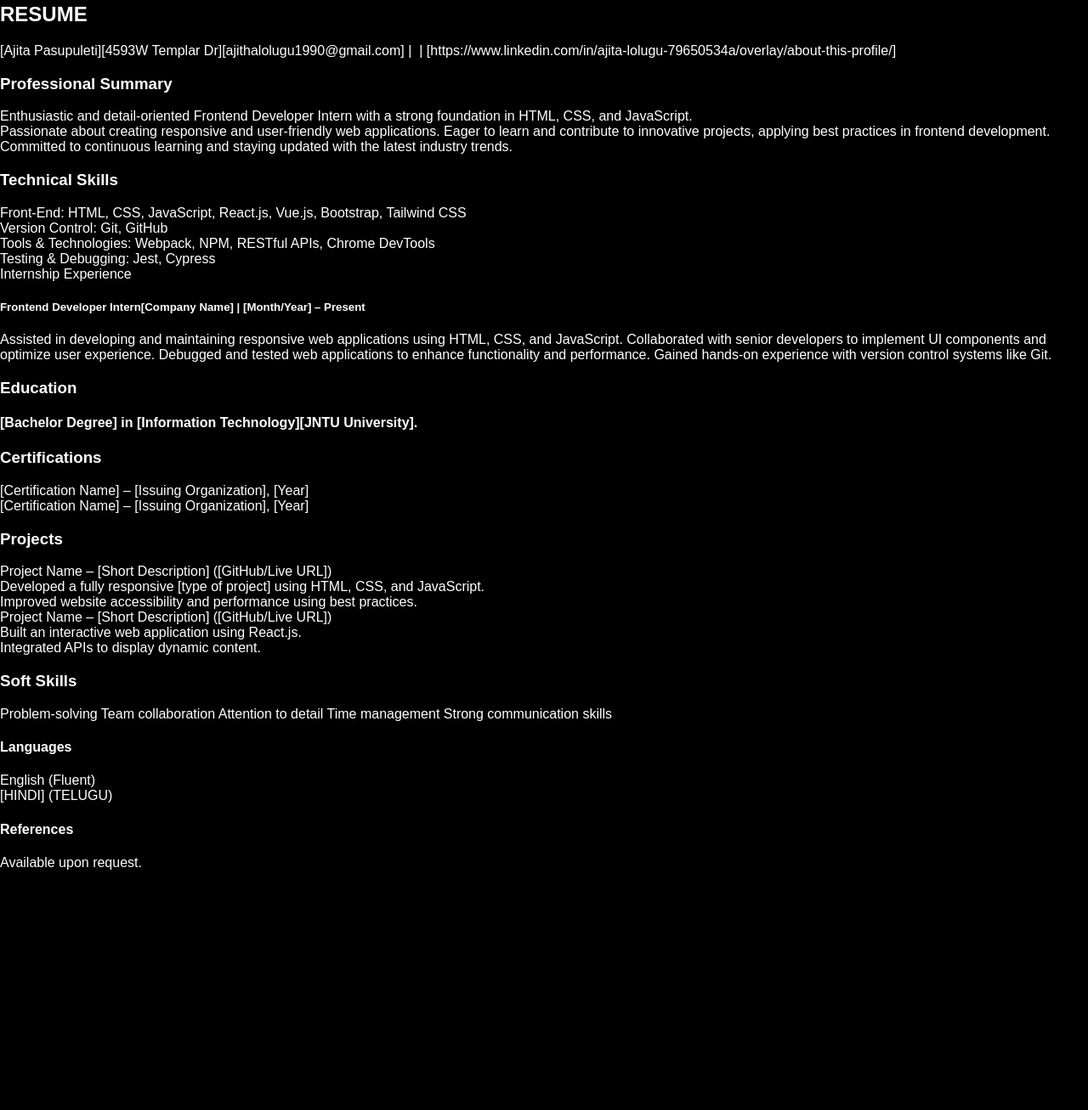
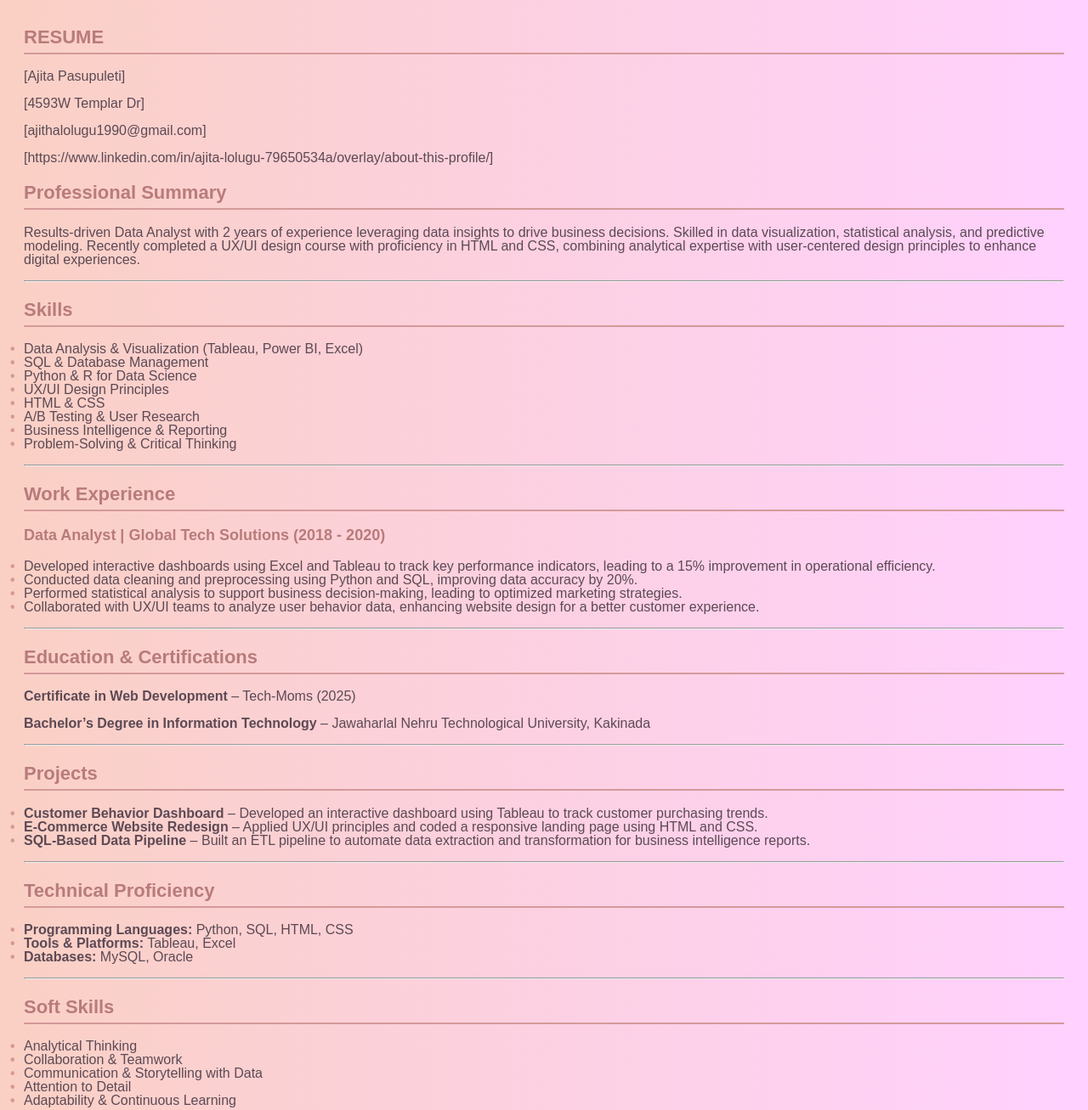
Before and after one commit to ajithalolugu/ajithalolugu.github.io, a plain HTML site: page resume.html in a window 1280 px wide. Shown: the part 17-1324 px from the top of the page at 85% size. Before the commit the page ends 1042 px from the top, so only its background shows below. Drawn offline with Linux system fonts and the light colour scheme.

Commit message:
changes to index file

```diff
--- a/resume.css
+++ b/resume.css
@@ -1,13 +1,87 @@
 body {
-    font-family: Arial, Helvetica, sans-serif;
-    margin: 0%;
-    padding: 0%;
-    background-color: black;
-    color: white;
-    align-items: center;
+    font-family: 'Arial', sans-serif;
+    background: linear-gradient(to right, #FAD0C4, #FFD1FF);
+    color: #5D4954;
+    padding: 20px;
+}
+
+.container {
+    max-width: 800px;
+    margin: auto;
+    background: #FFFFFF;
+    padding: 20px;
+    border-radius: 10px;
+    box-shadow: 0 4px 8px rgba(0, 0, 0, 0.1);
+}
+
+h1,
+h2,
+h3 {
+    color: #B87B7B;
+}
+
+h1 {
+    font-size: 28px;
+    text-align: center;
+    font-weight: bold;
 }
 
 h2 {
+    font-size: 22px;
+    margin-top: 20px;
+    border-bottom: 2px solid #D49A9A;
+    padding-bottom: 5px;
+}
 
-    justify-content: center;
+h3 {
+    font-size: 18px;
+    margin-top: 15px;
+    color: #B87B7B;
 }
+
+p,
+li {
+    font-size: 16px;
+    line-height: 1.0;
+}
+
+ul {
+    list-style: none;
+    padding-left: 0;
+}
+
+ul li::before {
+    content: '•';
+    color: #D49A9A;
+    font-weight: bold;
+    display: inline-block;
+    width: 1em;
+    margin-left: -1em;
+}
+
+.contact-info {
+    text-align: center;
+    font-size: 16px;
+    margin-bottom: 20px;
+}
+
+.contact-info a {
+    color: #D49A9A;
+    text-decoration: none;
+    font-weight: bold;
+}
+
+.contact-info a:hover {
+    text-decoration: underline;
+}
+
+.section {
+    margin-bottom: 20px;
+}
+
+.footer {
+    text-align: center;
+    font-size: 14px;
+    margin-top: 20px;
+    color: #9E6F6F;
+}
--- a/resume.html
+++ b/resume.html
@@ -10,88 +10,94 @@
 
 <body>
     <h2>RESUME</h2>
-    <p>[Ajita Pasupuleti][4593W Templar Dr][ajithalolugu1990@gmail.com] |  |
-        [https://www.linkedin.com/in/ajita-lolugu-79650534a/overlay/about-this-profile/]
+    <p>[Ajita Pasupuleti]</p>
+    <p> [4593W Templar Dr]</p>
+    <p>[ajithalolugu1990@gmail.com] </p>
+    <p>[https://www.linkedin.com/in/ajita-lolugu-79650534a/overlay/about-this-profile/]
     </p>
-    <h3> Professional Summary</h3>
+    <h2>Professional Summary</h2>
+    <p>Results-driven Data Analyst with 2 years of experience leveraging data insights to drive business
+        decisions.
+        Skilled in data visualization, statistical analysis, and predictive modeling. Recently completed a UX/UI
+        design course with proficiency in HTML and CSS, combining analytical expertise with user-centered design
+        principles to enhance digital experiences.</p>
+    <hr>
 
-    <p> Enthusiastic and detail-oriented Frontend Developer Intern with a strong foundation in HTML, CSS, and
-        JavaScript.<br>
-        Passionate about creating responsive and user-friendly web applications. Eager to learn and contribute to
-        innovative projects, applying best practices in frontend development. Committed to continuous learning and
-        staying updated
-        with the latest industry trends.<br>
+    <h2>Skills</h2>
+    <ul>
+        <li>Data Analysis & Visualization (Tableau, Power BI, Excel)</li>
+        <li>SQL & Database Management</li>
+        <li>Python & R for Data Science</li>
+        <li>UX/UI Design Principles</li>
+        <li>HTML & CSS</li>
+        <li>A/B Testing & User Research</li>
+        <li>Business Intelligence & Reporting</li>
+        <li>Problem-Solving & Critical Thinking</li>
+    </ul>
+    <hr>
 
-    <h3> Technical Skills</h3>
+    <h2>Work Experience</h2>
+    <h3>Data Analyst | Global Tech Solutions (2018 - 2020)</h3>
+    <ul>
+        <li>Developed interactive dashboards using Excel and Tableau to track key performance indicators,
+            leading to
+            a 15% improvement in operational efficiency.</li>
+        <li>Conducted data cleaning and preprocessing using Python and SQL, improving data accuracy by 20%.</li>
+        <li>Performed statistical analysis to support business decision-making, leading to optimized marketing
+            strategies.</li>
+        <li>Collaborated with UX/UI teams to analyze user behavior data, enhancing website design for a better
+            customer experience.</li>
+    </ul>
+    <hr>
 
-    <p> Front-End: HTML, CSS, JavaScript, React.js, Vue.js, Bootstrap, Tailwind CSS<br>
+    <h2>Education & Certifications</h2>
+    <p><strong>Certificate in Web Development</strong> – Tech-Moms (2025)</p>
+    <p><strong>Bachelor’s Degree in Information Technology</strong> – Jawaharlal Nehru Technological University,
+        Kakinada</p>
+    <hr>
 
+    <h2>Projects</h2>
+    <ul>
+        <li><strong>Customer Behavior Dashboard</strong> – Developed an interactive dashboard using Tableau to
+            track
+            customer purchasing trends.</li>
+        <li><strong>E-Commerce Website Redesign</strong> – Applied UX/UI principles and coded a responsive
+            landing
+            page using HTML and CSS.</li>
+        <li><strong>SQL-Based Data Pipeline</strong> – Built an ETL pipeline to automate data extraction and
+            transformation for business intelligence reports.</li>
+    </ul>
+    <hr>
 
-        Version Control: Git, GitHub<br>
+    <h2>Technical Proficiency</h2>
+    <ul>
+        <li><strong>Programming Languages:</strong> Python, SQL, HTML, CSS</li>
+        <li><strong>Tools & Platforms:</strong> Tableau, Excel</li>
+        <li><strong>Databases:</strong> MySQL, Oracle</li>
+    </ul>
+    <hr>
 
+    <h2>Soft Skills</h2>
+    <ul>
+        <li>Analytical Thinking</li>
+        <li>Collaboration & Teamwork</li>
+        <li>Communication & Storytelling with Data</li>
+        <li>Attention to Detail</li>
+        <li>Adaptability & Continuous Learning</li>
+    </ul>
+    <hr>
 
-        Tools & Technologies: Webpack, NPM, RESTful APIs, Chrome DevTools<br>
+    <h2>Additional Information</h2>
+    <ul>
+        <li>Passionate about combining data analytics with UX/UI to improve user experience.</li>
+        <li>Active contributor to open-source data visualization projects.</li>
+        <li>Available for freelance and full-time opportunities.</li>
+    </ul>
+    </div>
+</body>
 
-        Testing & Debugging: Jest, Cypress<br>
+</html>
 
-        Internship Experience<br></p>
-
-    <h5> Frontend Developer Intern[Company Name] | [Month/Year] – Present</h5>
-
-    <p>Assisted in developing and maintaining responsive web applications using HTML, CSS, and JavaScript.
-
-        Collaborated with senior developers to implement UI components and optimize user experience.
-
-        Debugged and tested web applications to enhance functionality and performance.
-
-        Gained hands-on experience with version control systems like Git.</p>
-
-    <h3>Education</h3>
-
-    <h4> [Bachelor Degree] in [Information Technology][JNTU University].</h4>
-
-    <h3> Certifications</h3>
-
-    <p> [Certification Name] – [Issuing Organization], [Year]<br>
-
-        [Certification Name] – [Issuing Organization], [Year]<br>
-    </p>
-
-    <h3>Projects</h3>
-
-    <p> Project Name – [Short Description] ([GitHub/Live URL])<br>
-
-        Developed a fully responsive [type of project] using HTML, CSS, and JavaScript.<br>
-
-        Improved website accessibility and performance using best practices.<br>
-
-        Project Name – [Short Description] ([GitHub/Live URL])<br>
-
-        Built an interactive web application using React.js.<br>
-
-        Integrated APIs to display dynamic content.</p>
-
-    <h3>Soft Skills</h3>
-
-    <p> Problem-solving
-
-        Team collaboration
-
-        Attention to detail
-
-        Time management
-
-        Strong communication skills</p>
-
-    <h4>Languages</h4>
-
-    English (Fluent)<br>
-
-    [HINDI] (TELUGU)<br>
-
-    <h4> References</h4>
-
-    Available upon request.
 
 
 </body>
```
Also changed, not shown: index.html (+9 -11 lines).
